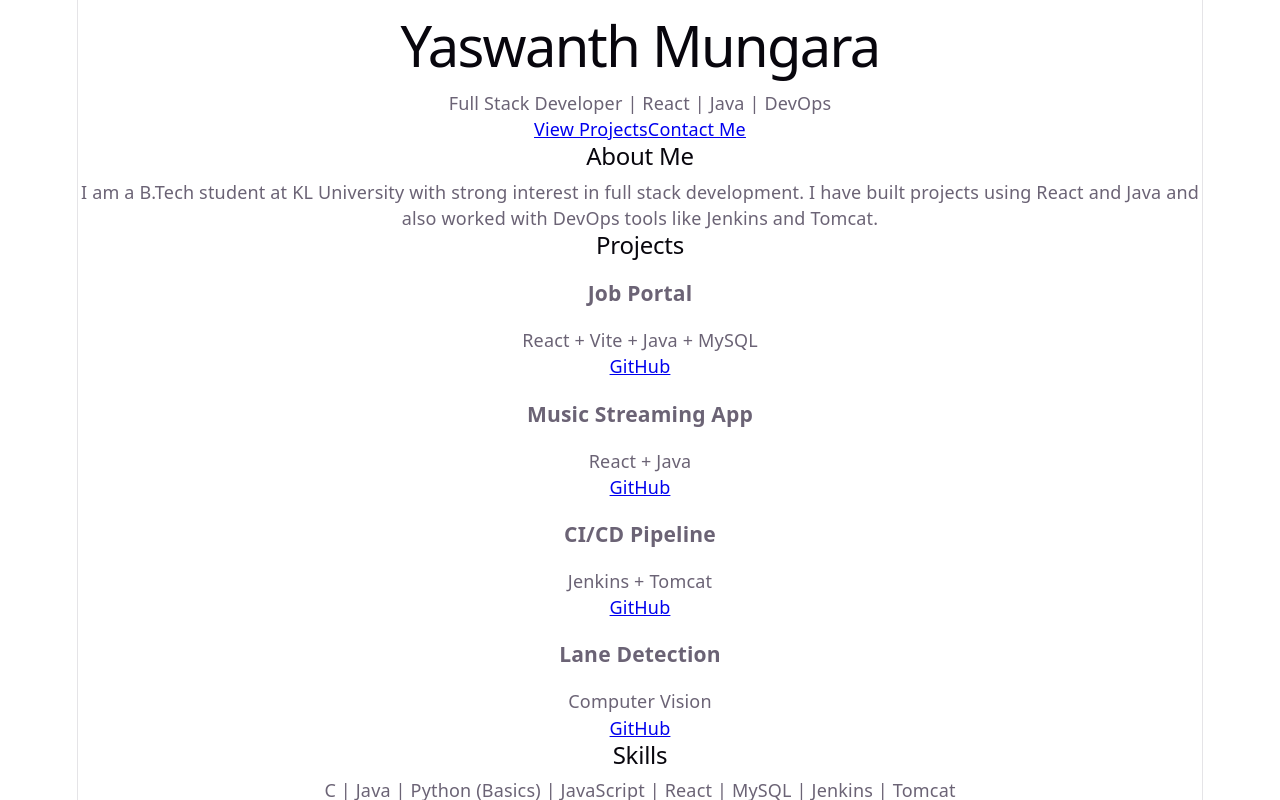
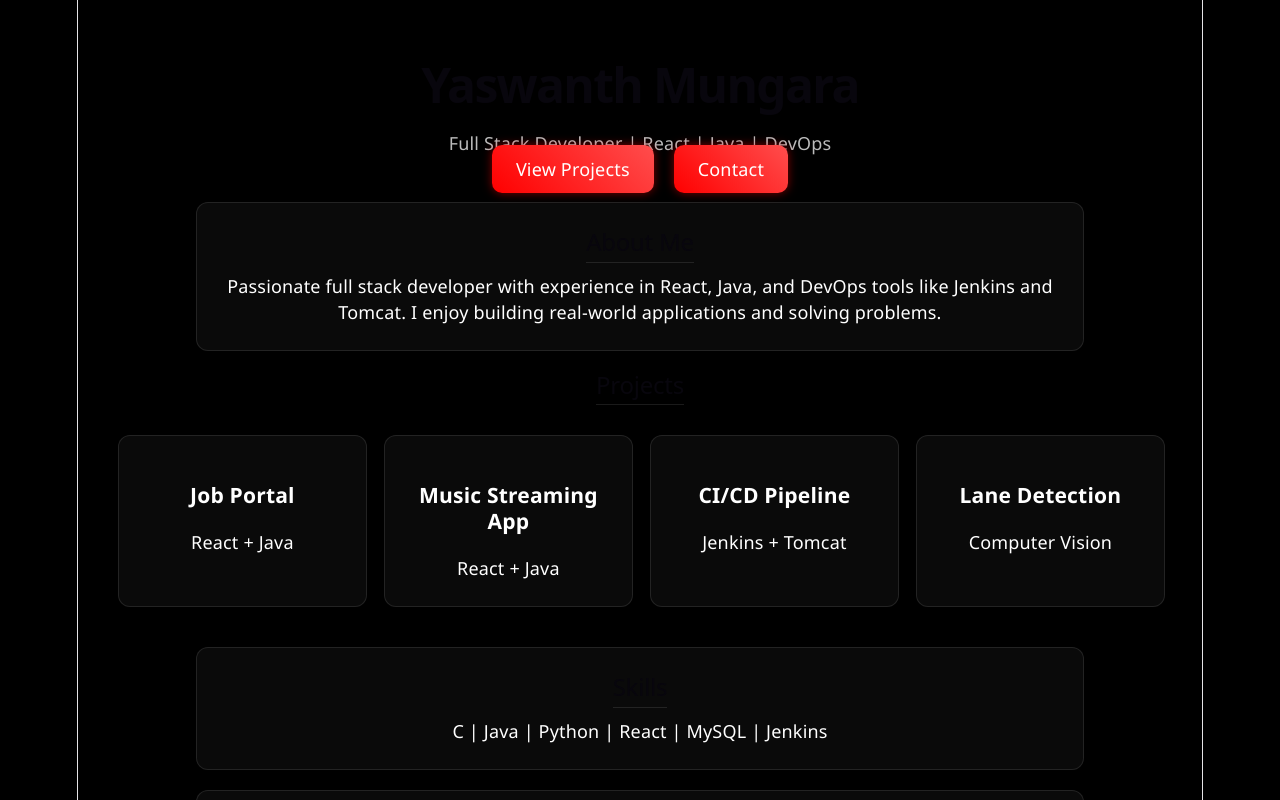
Before and after one commit to MungaraYaswanth/portfolio, a React app: page / in a window 1280 px wide. Shown: the top 800 px of the page. Built offline with nearby package versions, Linux system fonts and the light colour scheme; the HTML template or start-up script is replaced by a standard one.

Commit message:
UI upgrade

```diff
--- a/package.json
+++ b/package.json
@@ -10,6 +10,7 @@
     "preview": "vite preview"
   },
   "dependencies": {
+    "framer-motion": "^12.38.0",
     "react": "^19.2.4",
     "react-dom": "^19.2.4"
   },
--- a/src/App.css
+++ b/src/App.css
@@ -1,184 +1,71 @@
-.counter {
-  font-size: 16px;
-  padding: 5px 10px;
-  border-radius: 5px;
-  color: var(--accent);
-  background: var(--accent-bg);
-  border: 2px solid transparent;
-  transition: border-color 0.3s;
-  margin-bottom: 24px;
-
-  &:hover {
-    border-color: var(--accent-border);
-  }
-  &:focus-visible {
-    outline: 2px solid var(--accent);
-    outline-offset: 2px;
-  }
+body {
+  margin: 0;
+  font-family: 'Segoe UI', sans-serif;
+  background: #000000;
+  color: #ffffff;
 }
 
-.hero {
-  position: relative;
-
-  .base,
-  .framework,
-  .vite {
-    inset-inline: 0;
-    margin: 0 auto;
-  }
-
-  .base {
-    width: 170px;
-    position: relative;
-    z-index: 0;
-  }
-
-  .framework,
-  .vite {
-    position: absolute;
-  }
-
-  .framework {
-    z-index: 1;
-    top: 34px;
-    height: 28px;
-    transform: perspective(2000px) rotateZ(300deg) rotateX(44deg) rotateY(39deg)
-      scale(1.4);
-  }
-
-  .vite {
-    z-index: 0;
-    top: 107px;
-    height: 26px;
-    width: auto;
-    transform: perspective(2000px) rotateZ(300deg) rotateX(40deg) rotateY(39deg)
-      scale(0.8);
-  }
+/* CONTAINER */
+.container {
+  padding: 40px;
+  text-align: center;
 }
 
-#center {
-  display: flex;
-  flex-direction: column;
-  gap: 25px;
-  place-content: center;
-  place-items: center;
-  flex-grow: 1;
-
-  @media (max-width: 1024px) {
-    padding: 32px 20px 24px;
-    gap: 18px;
-  }
+/* HERO */
+.hero h1 {
+  font-size: 48px;
+  font-weight: 700;
 }
 
-#next-steps {
-  display: flex;
-  border-top: 1px solid var(--border);
-  text-align: left;
-
-  & > div {
-    flex: 1 1 0;
-    padding: 32px;
-    @media (max-width: 1024px) {
-      padding: 24px 20px;
-    }
-  }
-
-  .icon {
-    margin-bottom: 16px;
-    width: 22px;
-    height: 22px;
-  }
-
-  @media (max-width: 1024px) {
-    flex-direction: column;
-    text-align: center;
-  }
+.hero p {
+  color: #bbbbbb;
 }
 
-#docs {
-  border-right: 1px solid var(--border);
-
-  @media (max-width: 1024px) {
-    border-right: none;
-    border-bottom: 1px solid var(--border);
-  }
+/* BUTTONS - RED GLOW */
+.buttons a {
+  margin: 10px;
+  padding: 12px 24px;
+  background: linear-gradient(45deg, #ff0000, #ff4d4d);
+  color: white;
+  text-decoration: none;
+  border-radius: 10px;
+  transition: 0.3s;
+  box-shadow: 0 0 10px rgba(255,0,0,0.5);
 }
 
-#next-steps ul {
-  list-style: none;
-  padding: 0;
-  display: flex;
-  gap: 8px;
-  margin: 32px 0 0;
-
-  .logo {
-    height: 18px;
-  }
-
-  a {
-    color: var(--text-h);
-    font-size: 16px;
-    border-radius: 6px;
-    background: var(--social-bg);
-    display: flex;
-    padding: 6px 12px;
-    align-items: center;
-    gap: 8px;
-    text-decoration: none;
-    transition: box-shadow 0.3s;
-
-    &:hover {
-      box-shadow: var(--shadow);
-    }
-    .button-icon {
-      height: 18px;
-      width: 18px;
-    }
-  }
-
-  @media (max-width: 1024px) {
-    margin-top: 20px;
-    flex-wrap: wrap;
-    justify-content: center;
-
-    li {
-      flex: 1 1 calc(50% - 8px);
-    }
-
-    a {
-      width: 100%;
-      justify-content: center;
-      box-sizing: border-box;
-    }
-  }
+.buttons a:hover {
+  transform: scale(1.08);
+  box-shadow: 0 0 25px rgba(255,0,0,0.9);
 }
 
-#spacer {
-  height: 88px;
-  border-top: 1px solid var(--border);
-  @media (max-width: 1024px) {
-    height: 48px;
-  }
+/* CARD */
+.card {
+  background: #0a0a0a;
+  padding: 25px;
+  margin: 20px auto;
+  border-radius: 12px;
+  width: 80%;
+  border: 1px solid rgba(255,255,255,0.1);
+  transition: 0.3s;
 }
 
-.ticks {
-  position: relative;
-  width: 100%;
+/* CARD HOVER GLOW */
+.card:hover {
+  box-shadow: 0 0 20px rgba(255,0,0,0.3);
+  transform: translateY(-5px);
+}
 
-  &::before,
-  &::after {
-    content: '';
-    position: absolute;
-    top: -4.5px;
-    border: 5px solid transparent;
-  }
+/* GRID */
+.grid {
+  display: grid;
+  grid-template-columns: repeat(auto-fit, minmax(220px, 1fr));
+  gap: 20px;
+}
 
-  &::before {
-    left: 0;
-    border-left-color: var(--border);
-  }
-  &::after {
-    right: 0;
-    border-right-color: var(--border);
-  }
+/* HEADINGS */
+h2 {
+  margin-bottom: 10px;
+  border-bottom: 1px solid rgba(255,255,255,0.1);
+  display: inline-block;
+  padding-bottom: 5px;
 }
--- a/src/App.jsx
+++ b/src/App.jsx
@@ -1,28 +1,37 @@
 import './App.css'
+import { motion } from "framer-motion"
 
 function App() {
   return (
     <div className="container">
 
-      {/* HERO SECTION */}
-      <section className="hero">
-        <h1>Yaswanth Mungara</h1>
+      {/* HERO */}
+      <motion.section
+        className="hero"
+        initial={{ opacity: 0, y: -50 }}
+        animate={{ opacity: 1, y: 0 }}
+      >
+        <h1 className="gradient-text">Yaswanth Mungara</h1>
         <p>Full Stack Developer | React | Java | DevOps</p>
 
         <div className="buttons">
           <a href="#projects">View Projects</a>
-          <a href="mailto:iyaswanthm@gmail.com">Contact Me</a>
+          <a href="mailto:iyaswanthm@gmail.com">Contact</a>
         </div>
-      </section>
+      </motion.section>
 
       {/* ABOUT */}
-      <section className="card">
+      <motion.section
+        className="card"
+        whileHover={{ scale: 1.03 }}
+      >
         <h2>About Me</h2>
         <p>
-          I am a B.Tech student at KL University with strong interest in full stack development.
-          I have built projects using React and Java and also worked with DevOps tools like Jenkins and Tomcat.
+          Passionate full stack developer with experience in React, Java,
+          and DevOps tools like Jenkins and Tomcat. I enjoy building
+          real-world applications and solving problems.
         </p>
-      </section>
+      </motion.section>
 
       {/* PROJECTS */}
       <section id="projects">
@@ -30,47 +39,46 @@ function App() {
 
         <div className="grid">
 
-          <div className="card">
-            <h3>Job Portal</h3>
-            <p>React + Vite + Java + MySQL</p>
-            <a href="https://github.com/MungaraYaswanth/JobPortal" target="_blank">GitHub</a>
-          </div>
-
-          <div className="card">
-            <h3>Music Streaming App</h3>
-            <p>React + Java</p>
-            <a href="https://github.com/YOUR_USERNAME/music-app" target="_blank">GitHub</a>
-          </div>
-
-          <div className="card">
-            <h3>CI/CD Pipeline</h3>
-            <p>Jenkins + Tomcat</p>
-            <a href="#">GitHub</a>
-          </div>
-
-          <div className="card">
-            <h3>Lane Detection</h3>
-            <p>Computer Vision</p>
-            <a href="#">GitHub</a>
-          </div>
+          {[
+            {title: "Job Portal", tech: "React + Java"},
+            {title: "Music Streaming App", tech: "React + Java"},
+            {title: "CI/CD Pipeline", tech: "Jenkins + Tomcat"},
+            {title: "Lane Detection", tech: "Computer Vision"}
+          ].map((p, i) => (
+            <motion.div
+              className="card"
+              key={i}
+              whileHover={{ scale: 1.05 }}
+              initial={{ opacity: 0 }}
+              animate={{ opacity: 1 }}
+              transition={{ delay: i * 0.2 }}
+            >
+              <h3>{p.title}</h3>
+              <p>{p.tech}</p>
+            </motion.div>
+          ))}
 
         </div>
       </section>
 
       {/* SKILLS */}
-      <section className="card">
+      <motion.section
+        className="card"
+        whileHover={{ scale: 1.03 }}
+      >
         <h2>Skills</h2>
-        <p>
-          C | Java | Python (Basics) | JavaScript | React | MySQL | Jenkins | Tomcat
-        </p>
-      </section>
+        <p>C | Java | Python | React | MySQL | Jenkins</p>
+      </motion.section>
 
       {/* CONTACT */}
-      <section className="card">
+      <motion.section
+        className="card"
+        whileHover={{ scale: 1.03 }}
+      >
         <h2>Contact</h2>
         <p>Email: iyaswanthm@gmail.com</p>
         <p>Phone: 6300826599</p>
-      </section>
+      </motion.section>
 
     </div>
   )
```
Also changed, not shown: 1 other file (tests, documents, lock files or other folders).
